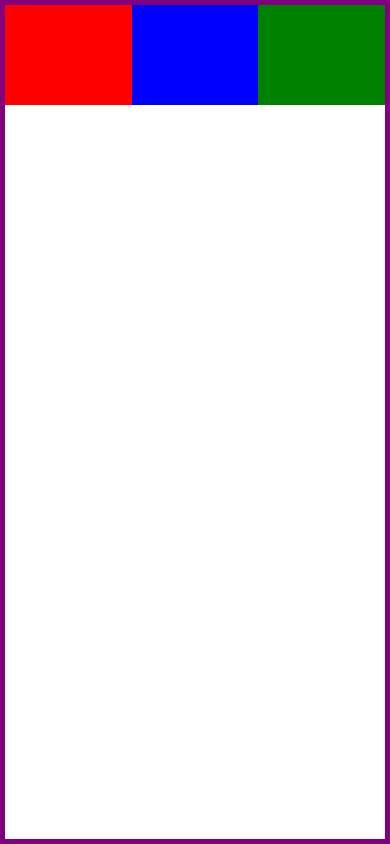
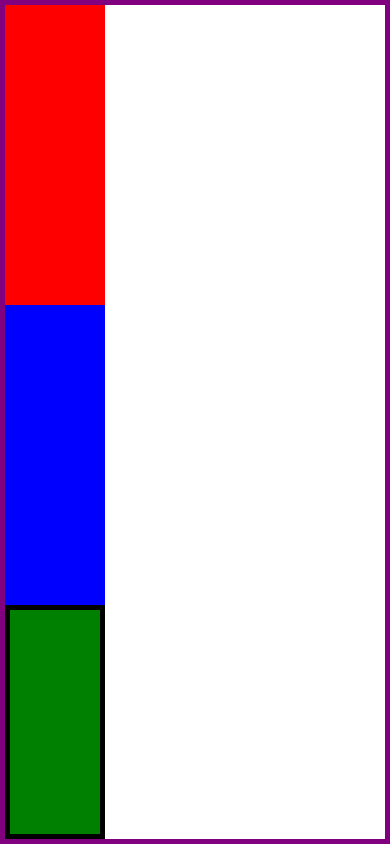
Before and after one commit to Rafaelse6/rn-flex, a React Native app: screen / in a window 390 px wide. Built offline with nearby package versions, Linux system fonts and the light colour scheme.

Commit message:
Flex shrink

```diff
--- a/App.tsx
+++ b/App.tsx
@@ -5,10 +5,10 @@ function RedBox() {
   return (
     <View
       style={{
-        height: 100,
+        height: 300,
         width: 100,
         backgroundColor: "red",
-        flexGrow: 1
+        flexGrow: 1,
       }}
     ></View>
   );
@@ -18,10 +18,9 @@ function BlueBox() {
   return (
     <View
       style={{
-        height: 100,
+        height: 300,
         width: 100,
         backgroundColor: "blue",
-        flexGrow: 1
       }}
     ></View>
   );
@@ -30,7 +29,14 @@ function BlueBox() {
 function GreenBox() {
   return (
     <View
-      style={{ height: 100, width: 100, backgroundColor: "green", flexGrow: 1 }}
+      style={{
+        height: 300,
+        width: 100,
+        backgroundColor: "green",
+        borderWidth: 5,
+        borderColor: "black",
+        flexShrink: 1,
+      }}
     ></View>
   );
 }
@@ -49,9 +55,8 @@ export default function App() {
 const styles = StyleSheet.create({
   container: {
     flex: 1,
-    flexWrap: "wrap",
     alignContent: "flex-start",
-    flexDirection: "row",
+    flexDirection: "column",
     justifyContent: "flex-start",
     alignItems: "flex-start",
     borderWidth: 5,
```
